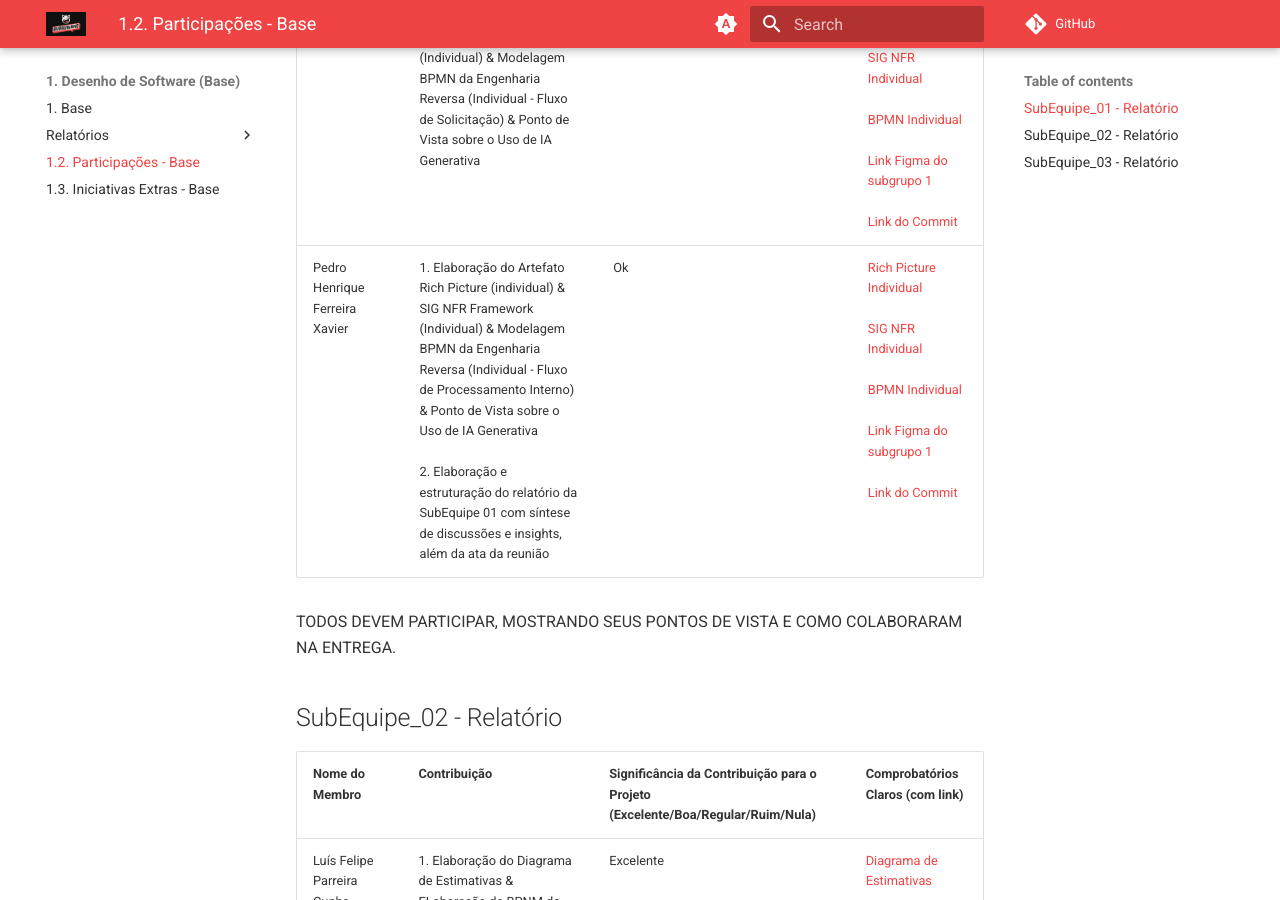
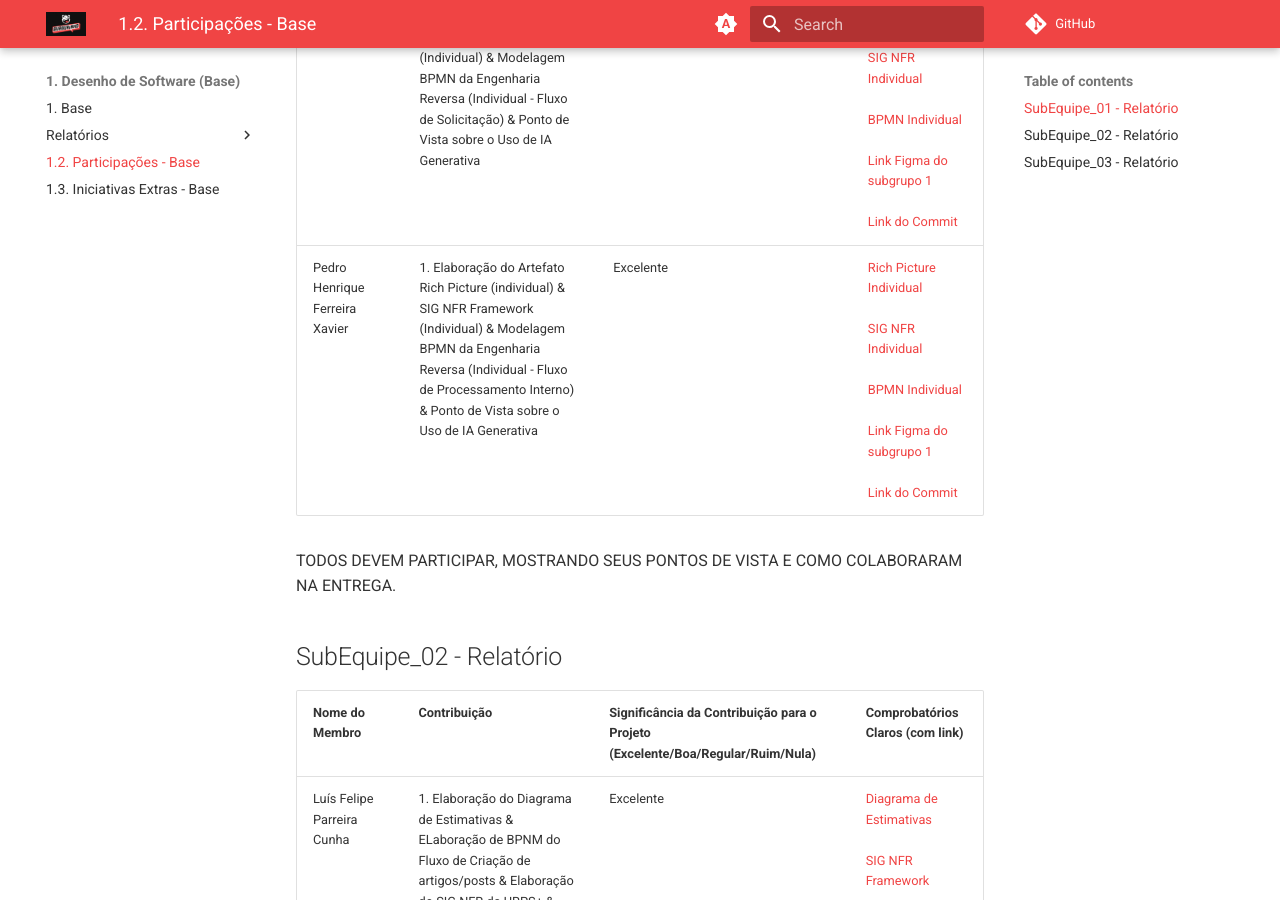
Before and after one commit to UnBArqDsw2026-2-Turma01/2026.2-T01-_G3_ProjetoPortalNoticias_Entrega_01, an MkDocs documentation site: the page built from docs/Base/1.2.ParticipacoesBase.md, in a window 1280 px wide and 900 px high, scrolled down 891 px. Built offline with MkDocs 1.6.1 and Material for MkDocs 9.7.7, drawn with Linux system fonts in a browser that asks for light colours; comment, search, counter and statistics services are not loaded.

Commit message:
docs: adiciona link do commit

```diff
--- a/docs/Base/1.2.ParticipacoesBase.md
+++ b/docs/Base/1.2.ParticipacoesBase.md
@@ -8,7 +8,7 @@
 |---------- | ---------- |------------ | --------------- |
 | João Pedro Lopes da Cruz | 1. Elaboração do Artefato Rich Picture (individual) & SIG NFR Framework (Individual e Geral) & Modelagem BPMN da Engenharia Reversa (Fluxo de Processamento Interno) & Ponto de Vista sobre o Uso de IA Generativa<br><br>2. Elaboração e estruturação do relatório da SubEquipe 01 com síntese de discussões e insights, além da ata da reunião | Excelente | [Rich Picture Individual](../assets/subGrupo1/richPitcureJoao.png)<br><br>[SIG NFR Individual](../assets/subGrupo1/signfrJoao.png)<br><br>[SIG NFR Geral](../assets/subGrupo1/signfrGeral.png)<br><br>[BPMN Processamento Interno](../assets/subGrupo1/bpmnJornalista.png)<br><br>[Relatório da SubEquipe 01](Relatórios/1.1.1.SubEquipe_01.md)<br><br> [Link Figma do subgrupo 1](https://www.figma.com/folder_invite/redeem/PEMF6HBLAGcv5zF1zHjuSI)<br><br>[Ata reunião sub grupo 1](../Projeto/Atas_subgrupo_1.md) |
 | Giovanna Aguiar de Brito | 1. Elaboração do Artefato Rich Picture (individual) & SIG NFR Framework (Individual) & Modelagem BPMN da Engenharia Reversa (Individual - Fluxo de Solicitação) & Ponto de Vista sobre o Uso de IA Generativa<br><br>| Excelente | [Rich Picture Individual](../assets/subGrupo1/richpictureGiovanna.jpeg)<br><br>[SIG NFR Individual](../assets/subGrupo1/signfrGiovannaAguiar.png)<br><br>[BPMN Individual](../assets/subGrupo1/bpmnGiovannaAguiar.png)<br><br>[Link Figma do subgrupo 1](https://www.figma.com/folder_invite/redeem/PEMF6HBLAGcv5zF1zHjuSI)<br><br>[Link do Commit](https://github.com/UnBArqDsw2026-2-Turma01/2026.2-T01-_G3_ProjetoPortalNoticias_Entrega_01/commit/b6194ada5b91f8375023d76add4c8d7640abfbce)|
-| Pedro Henrique Ferreira Xavier | 1. Elaboração do Artefato Rich Picture (individual) & SIG NFR Framework (Individual) & Modelagem BPMN da Engenharia Reversa (Individual - Fluxo de Processamento Interno) & Ponto de Vista sobre o Uso de IA Generativa<br><br>2. Elaboração e estruturação do relatório da SubEquipe 01 com síntese de discussões e insights, além da ata da reunião | Ok | [Rich Picture Individual](../assets/subGrupo1/richpicturePedro.png)<br><br>[SIG NFR Individual](../assets/subGrupo1/signfrPedro.png)<br><br>[BPMN Individual](../assets/subGrupo1/bpmnPedro.png)<br><br>[Link Figma do subgrupo 1](https://www.figma.com/folder_invite/redeem/PEMF6HBLAGcv5zF1zHjuSI)<br><br>[Link do Commit]()|
+| Pedro Henrique Ferreira Xavier | 1. Elaboração do Artefato Rich Picture (individual) & SIG NFR Framework (Individual) & Modelagem BPMN da Engenharia Reversa (Individual - Fluxo de Processamento Interno) & Ponto de Vista sobre o Uso de IA Generativa| Excelente | [Rich Picture Individual](../assets/subGrupo1/richpicturePedro.png)<br><br>[SIG NFR Individual](../assets/subGrupo1/signfrPedro.png)<br><br>[BPMN Individual](../assets/subGrupo1/bpmnPedro.png)<br><br>[Link Figma do subgrupo 1](https://www.figma.com/folder_invite/redeem/PEMF6HBLAGcv5zF1zHjuSI)<br><br>[Link do Commit](https://github.com/UnBArqDsw2026-2-Turma01/2026.2-T01-_G3_ProjetoPortalNoticias_Entrega_01/commit/86b1459c1f6775c1a3e2daaeaf3b86af01a4a97d)|
 
 TODOS DEVEM PARTICIPAR, MOSTRANDO SEUS PONTOS DE VISTA E COMO COLABORARAM NA ENTREGA.
 
```
